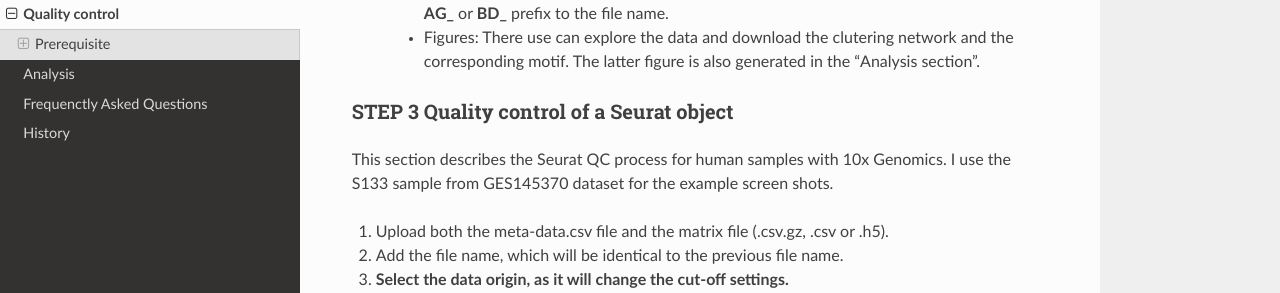
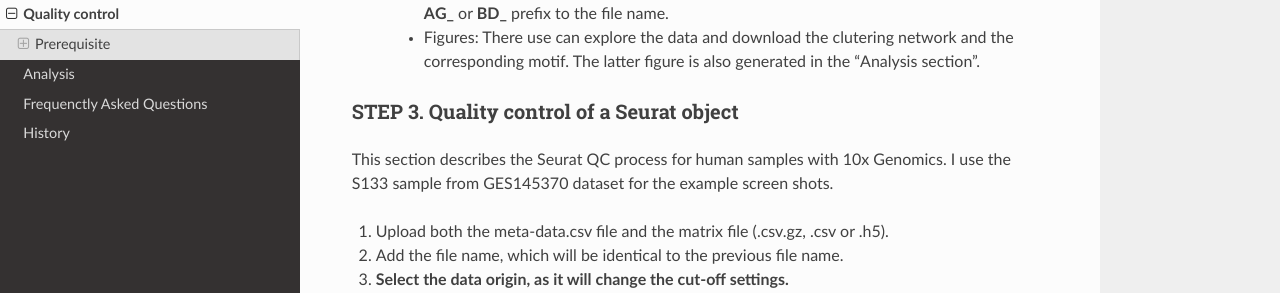
Before and after one commit to KerryAM-R/STEGOR, a Sphinx documentation site: the page built from docs/source/2.QualityControl.rst, in a window 1280 px wide and 900 px high, scrolled down 3204 px. Shown: the part 162-455 px from the top of the window. Built offline with Sphinx 7.4.7 and the Read the Docs theme 2.0.0, drawn with Linux system fonts in a browser that asks for light colours; some of the changed text lies outside the part shown.

```diff
--- a/docs/source/2.QualityControl.rst
+++ b/docs/source/2.QualityControl.rst
@@ -86,7 +86,7 @@ Upload the documents to the required sections depending on the technological and
       - Table for analysis: Download the table to the "3_Analysis" section; make sure you add the **AG_** or **BD_** prefix to the file name.
       - Figures: There use can explore the data and download the clutering network and the corresponding motif. The latter figure is also generated in the "Analysis section".
 
-**STEP 3** Quality control of a Seurat object
+**STEP 3.** Quality control of a Seurat object
 ~~~~~~~~~~~~~~~~~~~~~~~~~~~~~~~~~~~~~~~~~~~~~
 
 This section describes the Seurat QC process for human samples with 10x Genomics. I use the S133 sample from GES145370 dataset for the example screen shots.
@@ -118,7 +118,7 @@ This section describes the Seurat QC process for human samples with 10x Genomics
       - This will render a new table, and check that there are TCR present.
 11. Now your file has completed the seurat QC and has had the TCR sequences added to the meta-data. click the "Download Seurat" object and save it to the "2_SCobj" folder.
 
-**STEP 4** Merging multiple Seurat objects
+**STEP 4.** Merging multiple Seurat objects
 ~~~~~~~~~~~~~~~~~~~~~~~~~~~~~~~~~~~~~~~~~~
 
 This section is to merge multiple .h5Seurat objects and correct for the batch effect.
@@ -144,7 +144,7 @@ This section is to merge multiple .h5Seurat objects and correct for the batch ef
 
 **WARNING** This section may not run on Windows.
 
-**STEP 5** Annotating the Seurat object
+**STEP 5.** Annotating the Seurat object
 ~~~~~~~~~~~~~~~~~~~~~~~~~~~~~~~~~~~~~~~
 
 
```
